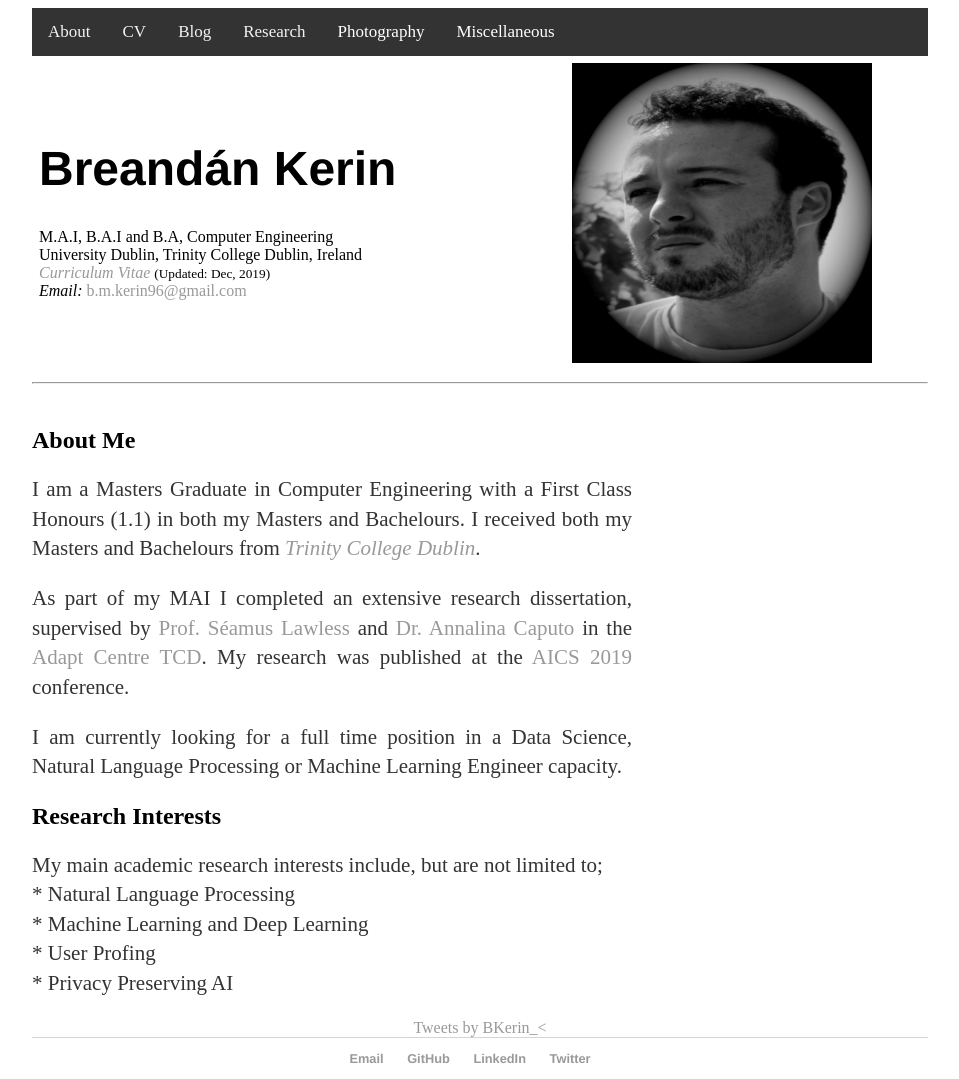
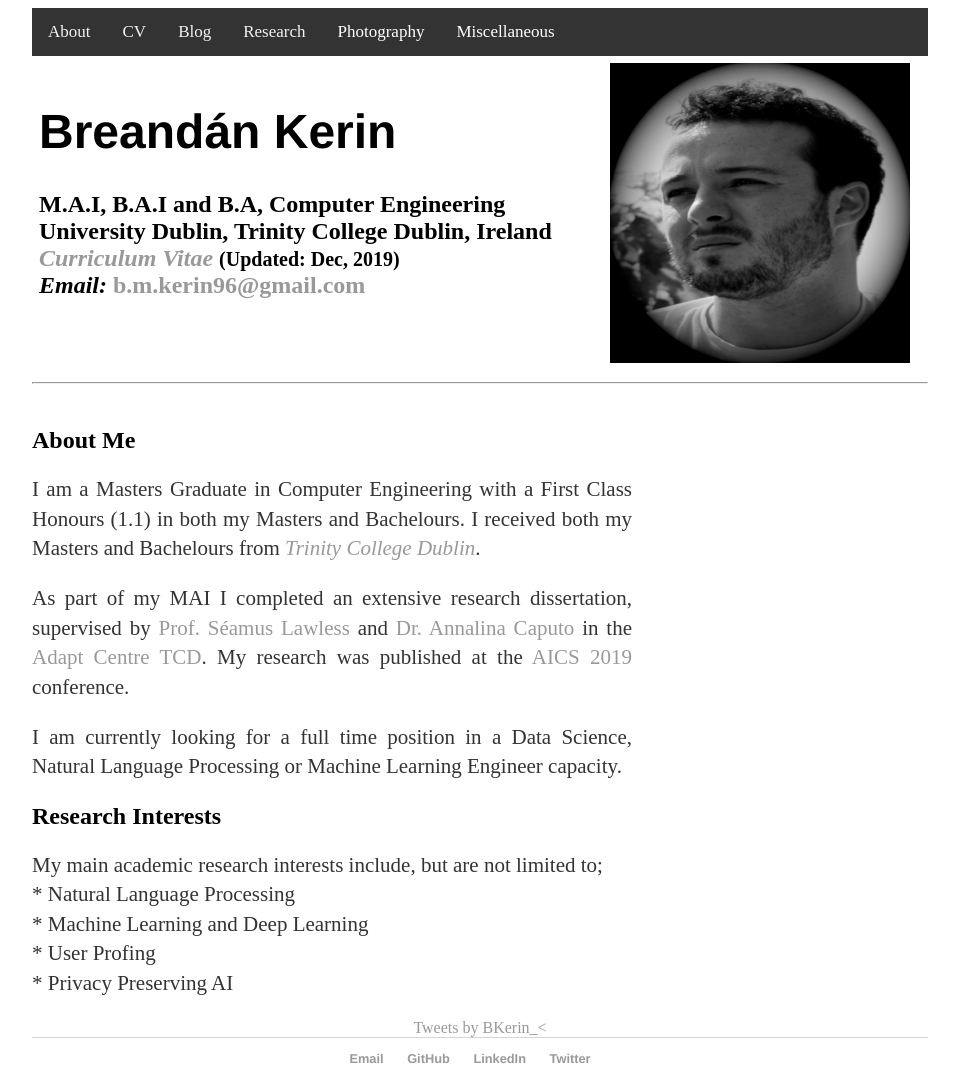
Before and after one commit to kerinb/kerinb.github.io, a Jekyll site: the page built from index.md, in a window 1280 px wide. Shown: the whole page, without its empty margins (160-1119 px from the left). Built offline with Jekyll 4.4.1, drawn with Linux system fonts in a browser that asks for light colours; comment, search, counter and statistics services are not loaded.

Commit message:
trying to force text image alignment with html tables

```diff
--- a/index.md
+++ b/index.md
@@ -23,11 +23,16 @@ title: Breandán Kerin's Website
 			<p align="justify" style="max-width:500px">
 				<h1>Breandán Kerin</h1>
 
-				M.A.I, B.A.I and B.A, Computer Engineering <br>
-				University Dublin, Trinity College Dublin, Ireland <br>
+				<h2>
+					M.A.I, B.A.I and B.A, Computer Engineering <br>
+					University Dublin, Trinity College Dublin, Ireland <br>
 
-				<a href="/files/Breandan_CV.pdf" target="_blank"><em>Curriculum Vitae</em></a> <small> (Updated: Dec, 2019) </small> <br>
-				<em>Email: </em><a href="mailto:b.m.kerin96@gmail.com">b.m.kerin96@gmail.com</a>
+					<a href="/files/Breandan_CV.pdf" target="_blank">
+						<em>Curriculum Vitae</em>
+					</a> <small> (Updated: Dec, 2019) </small> <br>
+
+					<em>Email: </em><a href="mailto:b.m.kerin96@gmail.com">b.m.kerin96@gmail.com</a>
+				</h2>
 				<br />
 			</p>
 		</td>
```
